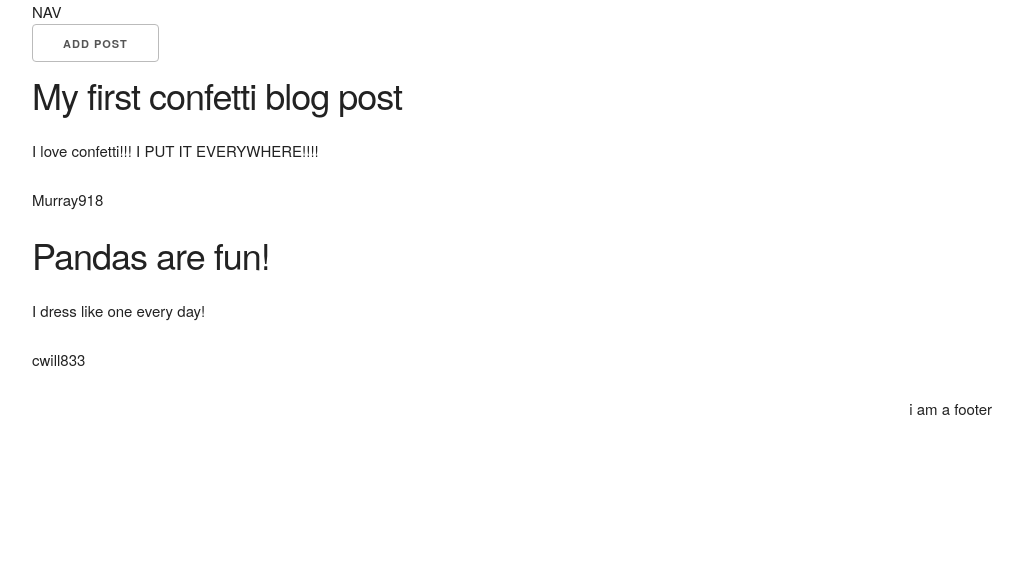
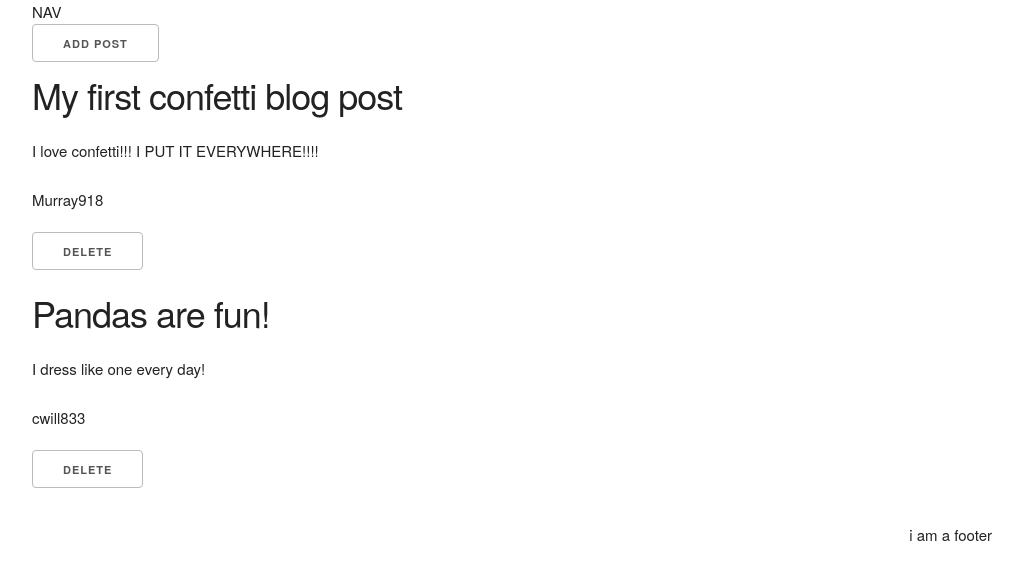
Before and after one commit to Murray918/morning-react, a React (Create React App) app: page / in a window 1280 px wide. Shown: the top 580 px of the page, without its empty margins (128-1151 px from the left). Built offline with nearby package versions, Linux system fonts and the light colour scheme.

Commit message:
added delete and moved the post item into a seperate component	modified:   src/App.js created the Post component and set up prop-types		new file:   src/Post.jsx

```diff
--- a/src/App.js
+++ b/src/App.js
@@ -3,6 +3,7 @@ import './App.css'
 import Nav from './Nav'
 import Footer from './Footer'
 import BlogForm from './BlogForm'
+import Post from './Post'
 
 class App extends Component {
 	//this is our state object
@@ -29,10 +30,21 @@ class App extends Component {
 	}
 
 	//update state here and pass this method down to another component
-	handleAddPost = ({ title, user, content}) => {
-		console.log('app.js line 33', post)
+	handleAddPost = ({ title, user, content }) => {
+		console.log('app.js line 33', { title, user, content })
 		this.setState({
-			posts: [{title, user, content }, ...this.state.posts] // we spread the object and the state
+			posts: [{ title, user, content }, ...this.state.posts] // we spread the object and the state
+		})
+	}
+
+	handleDelete = id => {
+		// first we copy the state and modify it
+		let newState = this.state.posts.filter(
+			item => this.state.posts[id] !== item
+		)
+		// set the state
+		this.setState({
+			posts: newState
 		})
 	}
 
@@ -43,11 +55,14 @@ class App extends Component {
 		const title = <h1>Confetti Blog</h1>
 		const composedPosts = this.state.posts.map((item, index) => {
 			return (
-				<li key={index} className="post">
-					<h3 className="postTitles">{item.title}</h3>
-					<p>{item.content}</p>
-					<h6>{item.user}</h6>
-				</li>
+				<Post
+					key={index}
+					title={item.title}
+					user={item.user}
+					content={item.content}
+					handleDelete={this.handleDelete}
+					id={index}
+				/>
 			)
 		})
 		return (
--- /dev/null
+++ b/src/Post.jsx
@@ -0,0 +1,23 @@
+import React from 'react'
+import PropTypes from 'prop-types'
+
+const Post = ({ title, content, user, handleDelete, id  }) => {
+	return (
+		<li key={id} className="post">
+			<h3 className="postTitles">{title}</h3>
+			<p>{content}</p>
+			<h6>{user}</h6>
+			<button onClick={() => handleDelete(id)}>Delete</button>
+		</li>
+	)
+}
+
+export default Post
+
+Post.propTypes = {
+	title: PropTypes.string,
+	user: PropTypes.string,
+	content: PropTypes.string,
+	handleDelete: PropTypes.func,
+	id: PropTypes.string
+}
```
